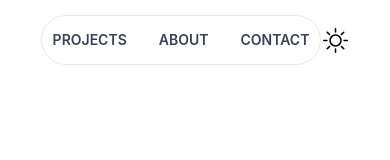
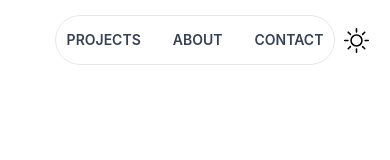
Before and after one commit to Idan-Garay/portfolio, a Next.js app: page / in a window 390 px wide. Shown: the top 160 px of the page. Built offline with nearby package versions, Linux system fonts and the light colour scheme.

Commit message:
fix: make nav-tools responsive

```diff
--- a/pages/index.tsx
+++ b/pages/index.tsx
@@ -15,13 +15,13 @@ export default function Home() {
       </Head>
 
       <main className=" min-h-[100vh] h-full w-full dark:bg-black">
-        <header className='w-full  flex justify-center pt-[15px] px-[15%]'>
+        <header className='w-full relative flex justify-center pt-[15px] px-[15%]'>
           <nav className="mx-auto flex justify-center gap-x-8 md:gap-x-14 items-center min-w-[280px] md:min-w-[400px] min-h-[50px] h-[50px] border w-[400px] rounded-full text-sm font-semibold uppercase text-gray-700 dark:text-white dark:text-opacity-90">
             <Link className='' href={"/"}>Projects </Link>
             <Link className='' href={"/"}>About</Link>
             <Link className='' href={"/"}>Contact</Link>
           </nav>
-          <div className="nav-tools flex items-center  md:gap-x-3 ">
+          <div className="nav-tools absolute flex self-center  right-5 sm:right-10 md:right-30 lg:right-40 md:gap-x-3 ">
             <Link className='hidden md:block' href={'/'}><BsGithub size={25}/></Link>
             <Link className='hidden md:block mr-3' href={'/'}><BsLinkedin size={25}/></Link>
             <div className=" hover:cursor-pointer rounded-full h-[28x] w-[28px]" onClick={() => theme === 'dark'? setTheme('light'):  setTheme('dark')}>
```
